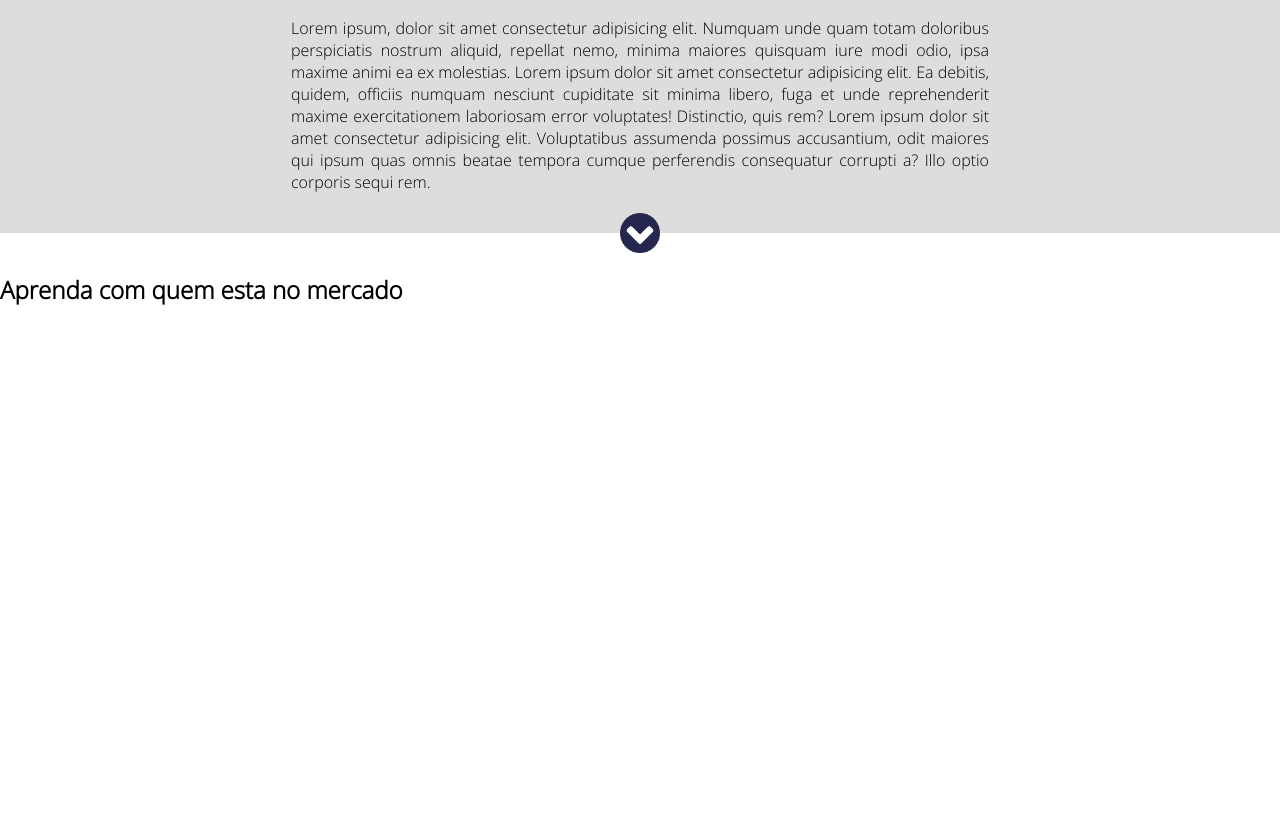
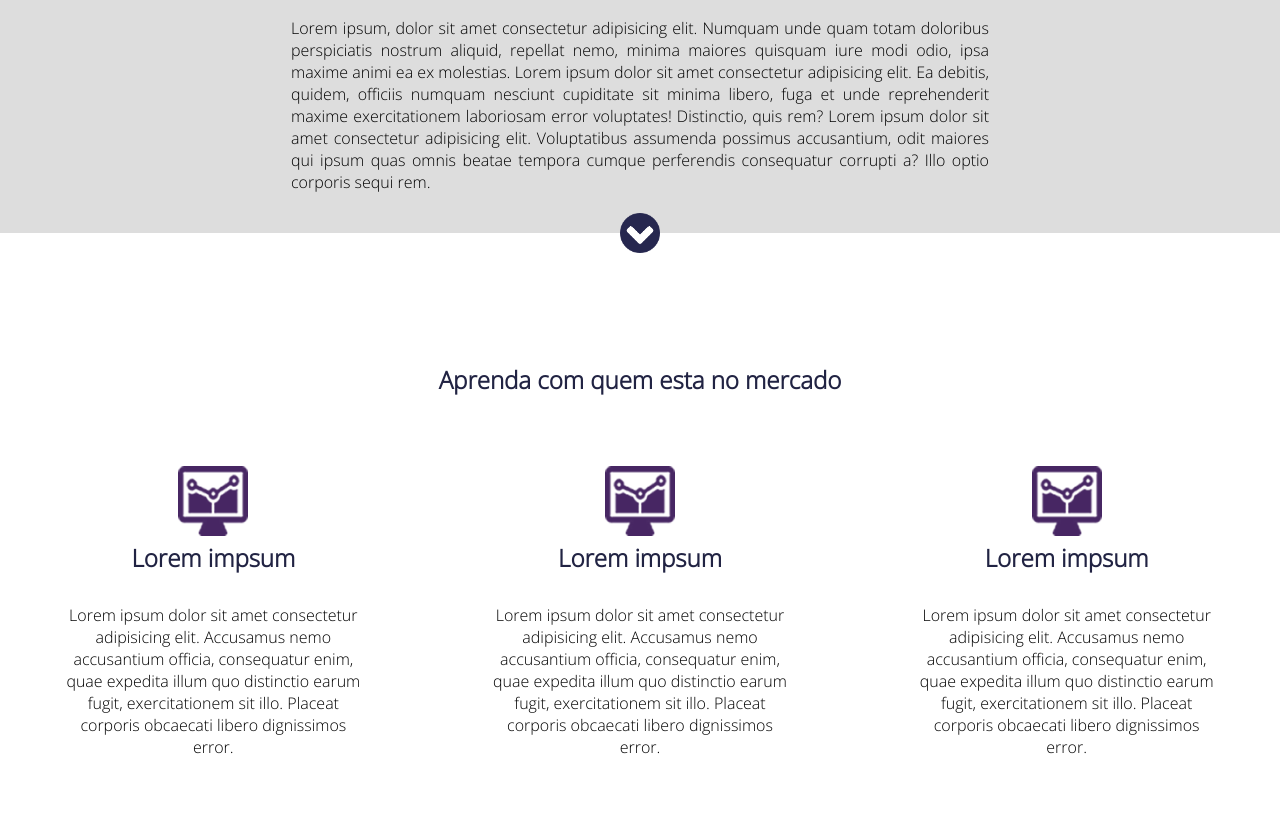
Before and after one commit to joaoeduardo2701/Projeto-1, a plain HTML site: page index.html in a window 1280 px wide. Shown: the part 703-1521 px from the top of the page. Before the commit the page ends 1009 px from the top, so only its background shows below. Drawn offline with Linux system fonts and the light colour scheme.

Commit message:
Adicionando a ultima sessao

```diff
--- a/index.html
+++ b/index.html
@@ -52,11 +52,32 @@
         </div><!--center-->
     </div><!--segundo-container-->
     <div class="arrow"></div>
-    <div class="section1">
+
+    <div class="section-1">
         <h2>Aprenda com quem esta no mercado</h2>
         <div class="container-section">
-
-        </div>
+            <div class="container-single">
+                <div><img src="./imgs/icon.png"></div>
+                <div class="container-single-text">
+                    <h2>Lorem impsum</h2>
+                    <p>Lorem ipsum dolor sit amet consectetur adipisicing elit. Accusamus nemo accusantium officia, consequatur enim, quae expedita illum quo distinctio earum fugit, exercitationem sit illo. Placeat corporis obcaecati libero dignissimos error.</p>
+                </div><!--container-single-text-->
+            </div><!--container-single-->
+            <div class="container-single">
+                <div><img src="./imgs/icon.png"></div>
+                <div class="container-single-text">
+                    <h2>Lorem impsum</h2>
+                    <p>Lorem ipsum dolor sit amet consectetur adipisicing elit. Accusamus nemo accusantium officia, consequatur enim, quae expedita illum quo distinctio earum fugit, exercitationem sit illo. Placeat corporis obcaecati libero dignissimos error.</p>
+                </div><!--container-single-text-->
+            </div><!--container-single-->
+            <div class="container-single">
+                <div><img src="./imgs/icon.png"></div>
+                <div class="container-single-text">
+                    <h2>Lorem impsum</h2>
+                    <p>Lorem ipsum dolor sit amet consectetur adipisicing elit. Accusamus nemo accusantium officia, consequatur enim, quae expedita illum quo distinctio earum fugit, exercitationem sit illo. Placeat corporis obcaecati libero dignissimos error.</p>
+                </div><!--container-single-text-->
+            </div><!--container-single-->
+        </div><!-- container-section-->
     </div><!--section1-->
 </body>
 </html>
--- a/style.css
+++ b/style.css
@@ -153,3 +153,34 @@ form input[type=submit]:placeholder {
     top: -20px;
     margin: 0 auto;
 }
+
+/* Última sessão */
+
+.section-1 {
+    padding: 90px 0;
+
+}
+
+.section-1 h2 {
+    text-align: center;
+    color: #212343;
+}
+
+.container-section {
+    margin-top: 40px;
+    text-align: center;
+}
+
+.container-single {
+    float: left;
+    width: 33.3333%;
+    padding: 30px;
+}
+
+.container-section img {
+    width: 70px;
+}
+
+.container-single p{
+    padding: 30px;
+}
```
